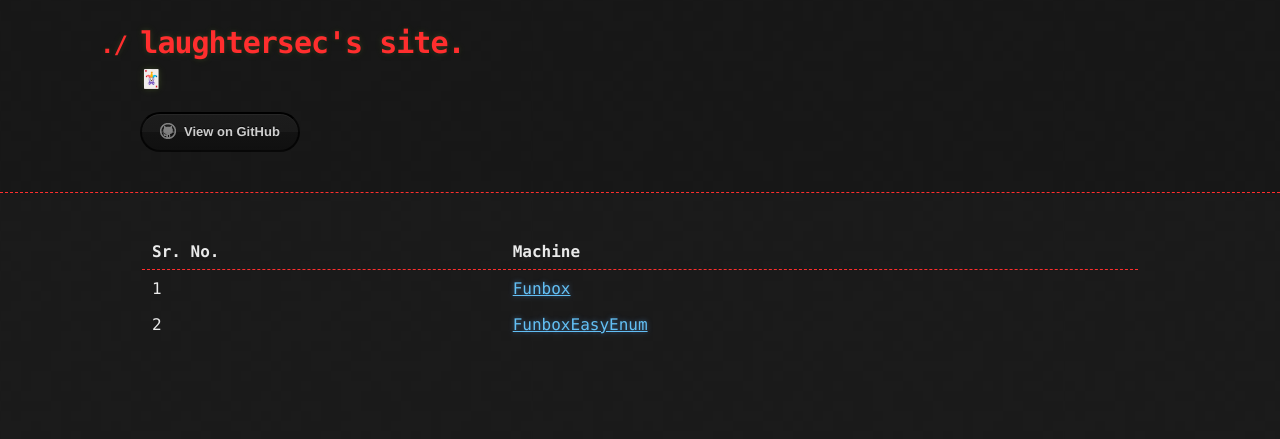
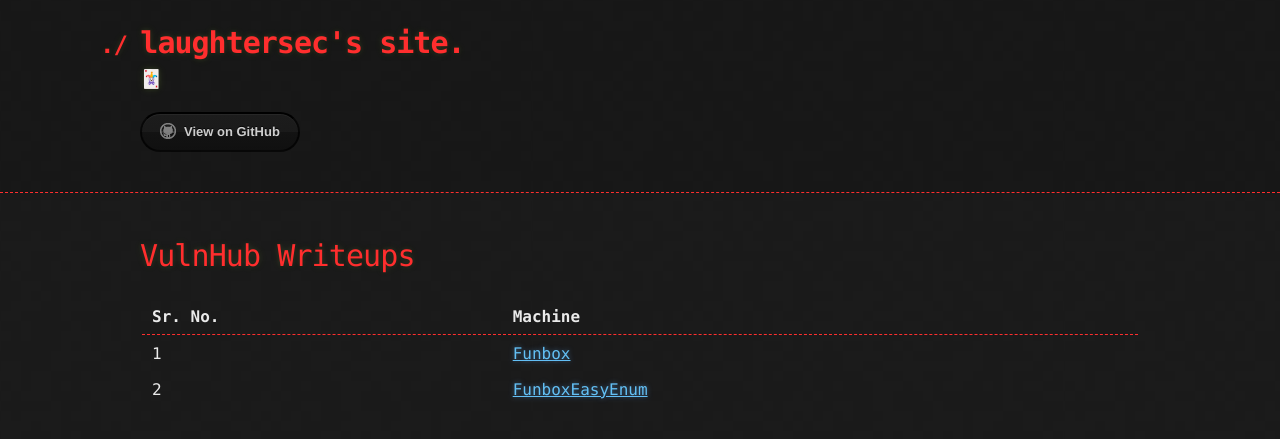
Before and after one commit to laughtersec/laughtersec.github.io, a Jekyll site: the page built from pages/vulnhub-writeups.md, in a window 1280 px wide. Shown: the top 439 px of the page. Built offline with Jekyll 4.4.1, drawn with Linux system fonts in a browser that asks for light colours; our own code applies the rules of GitHub Pages for plain Markdown files.

Commit message:
Update vulnhub-writeups.md

```diff
--- a/pages/vulnhub-writeups.md
+++ b/pages/vulnhub-writeups.md
@@ -1,3 +1,4 @@
+# VulnHub Writeups
 
 | Sr. No. | Machine                           |
 | ------- | --------------------------------- |
```
